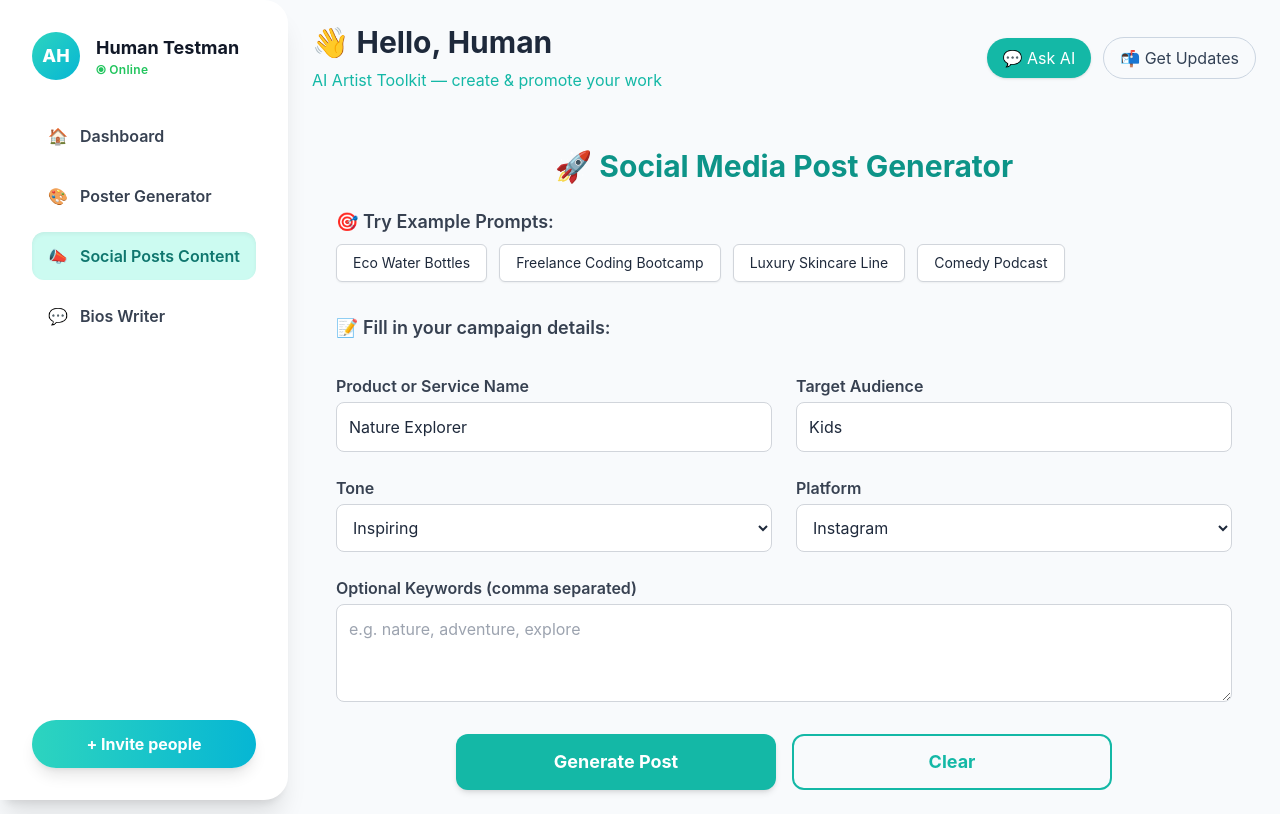
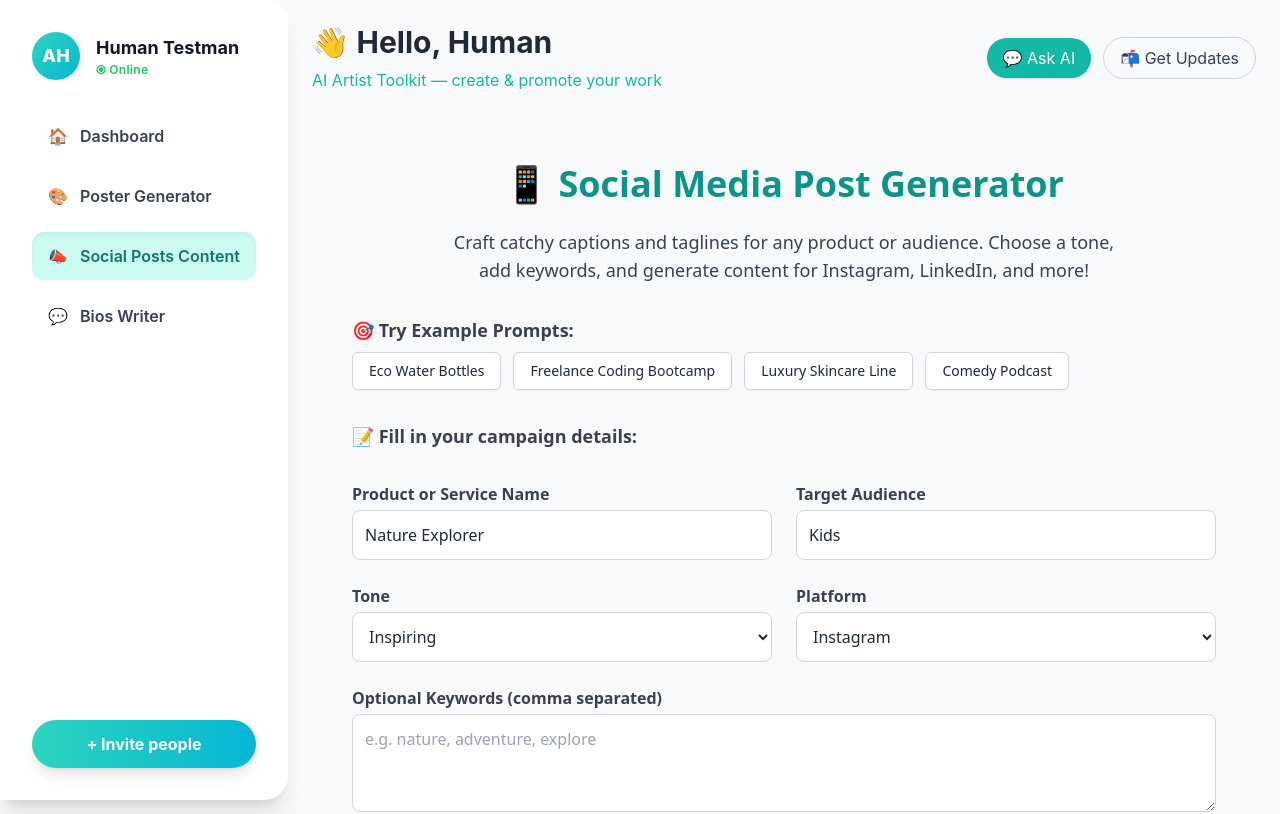
Before and after one commit to medhastuti/Artizen-AI, a React (Vite) app: page /social in a window 1280 px wide. Shown: the top 814 px of the page. Built offline with nearby package versions, Linux system fonts and the light colour scheme.

Commit message:
Update SocialGenerator.jsx

```diff
--- a/src/components/SocialGenerator.jsx
+++ b/src/components/SocialGenerator.jsx
@@ -93,10 +93,13 @@ Tagline: <tagline>
   ];
 
   return (
-    <div className="max-w-5xl mx-auto p-6">
-      <h2 className="text-3xl font-bold mb-6 text-teal-600 text-center">
-        🚀 Social Media Post Generator
-      </h2>
+    <div className="max-w-4xl mx-auto px-4 py-10 font-sans">
+      <h1 className="text-4xl font-bold mb-6 text-teal-600 text-center">
+        📱 Social Media Post Generator
+      </h1>
+      <p className="text-center text-gray-700 text-lg mb-8 max-w-2xl mx-auto">
+        Craft catchy captions and taglines for any product or audience. Choose a tone, add keywords, and generate content for Instagram, LinkedIn, and more!
+      </p>
 
       {/* Example Prompts */}
       <div className="mb-8">
```
